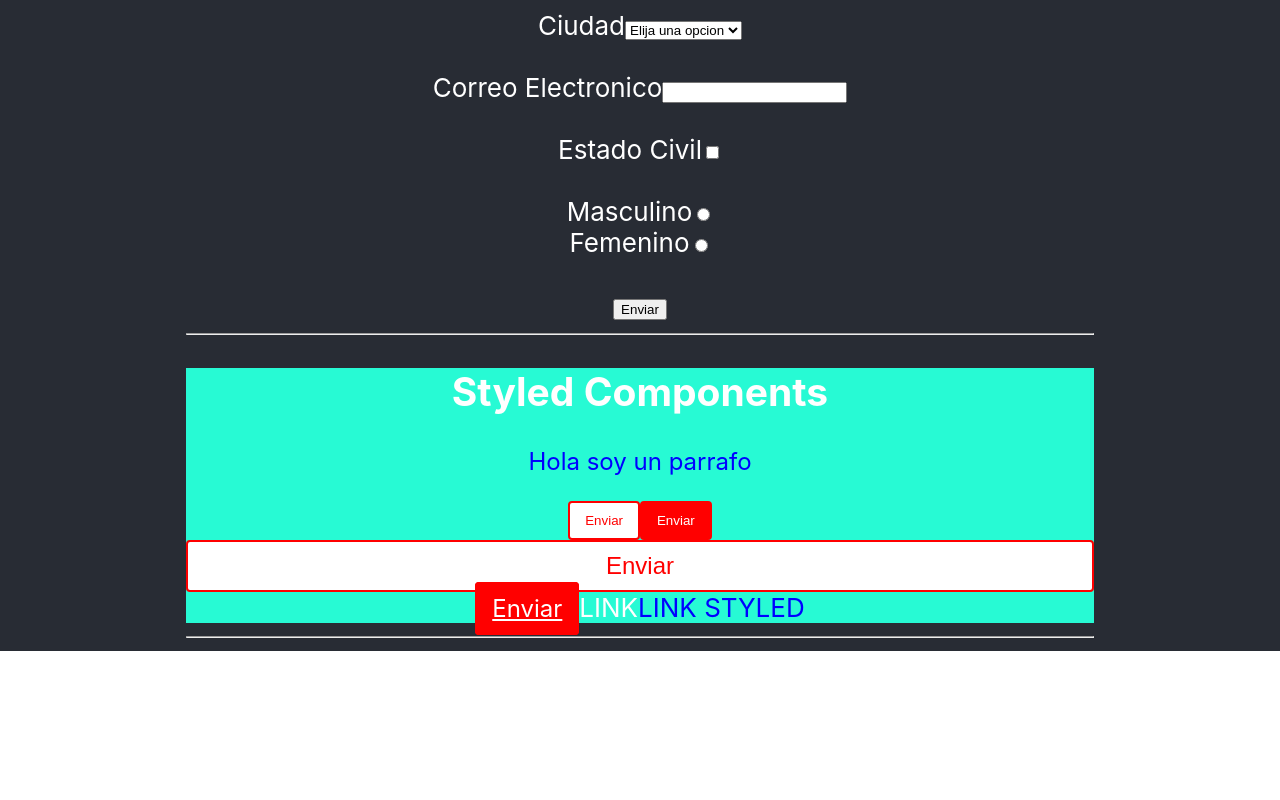
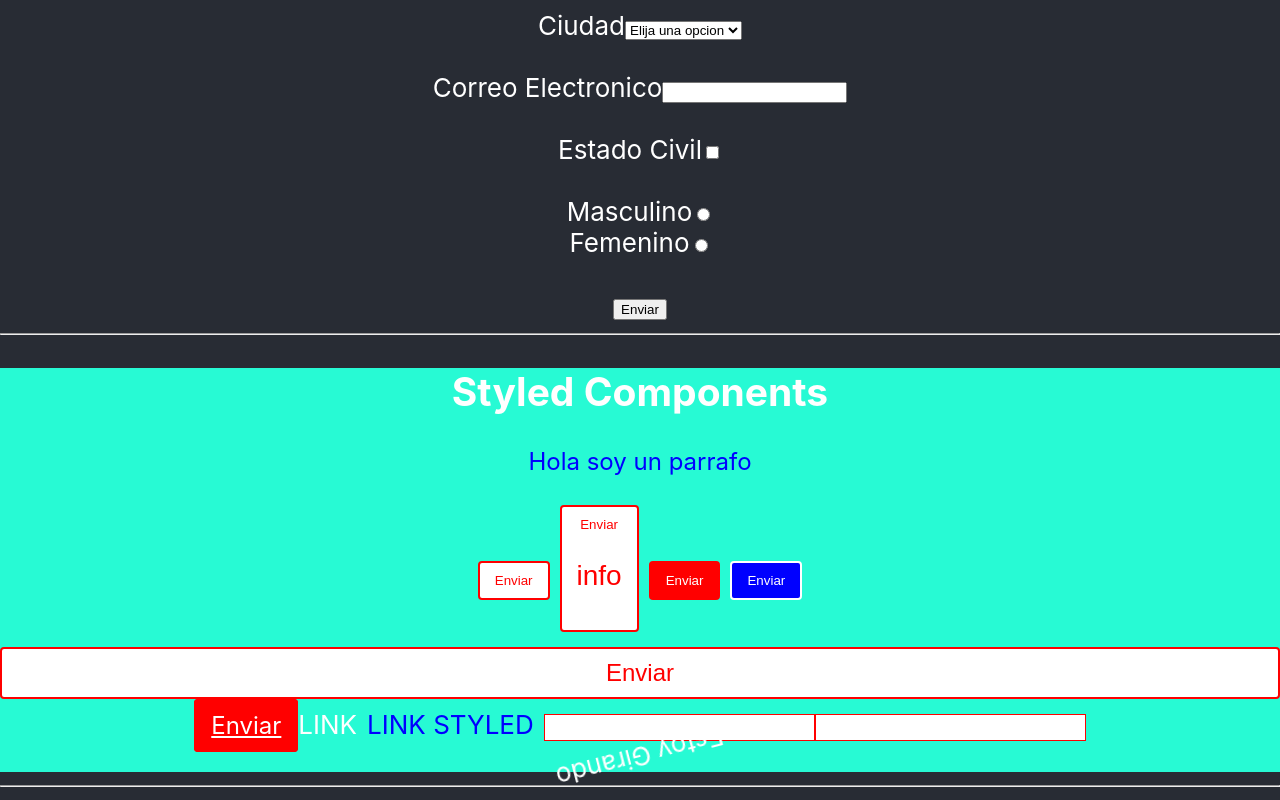
Before and after one commit to kvzon1984/Curso-React, a React (Create React App) app: page / in a window 1280 px wide. Shown: the part 6729-7529 px from the top of the page. Before the commit the page ends 7380 px from the top, so only its background shows below. Built offline with nearby package versions, Linux system fonts and the light colour scheme; no server answers.

Commit message:
fix se agrega animaciones keyframes

```diff
--- a/src/components/StyledComponentExplicacion/Styled.js
+++ b/src/components/StyledComponentExplicacion/Styled.js
@@ -1,4 +1,4 @@
-import styled from "styled-components";
+import styled, {keyframes} from "styled-components";
 
 const P = styled.p`
     font-size:24px;
@@ -10,15 +10,32 @@ const Content = styled.div`
 `
 
 const Button = styled.button`
+    transition: box-shadow 0.2s ease;
     background-color: ${props => props.primary ? 'red' : 'white'};
     color: ${props => props.primary ? 'white' : 'red'};
     padding: 10px 15px;
+    margin: 5px;
     border: solid 2px red;
     border-radius: 4px;
     cursor: pointer;
+
+    &:hover{
+        box-shadow: 5px 2px 5px rgb(50,0,50,0.3);
+        border: solid 2px #fff;
+    }
+
+    &.secundary{
+        background-color: blue;
+        border: solid 2px #fff;
+    }
+
+    .info{
+        font-size: 28px;
+    }
 `
 
 const BlockButton=styled(Button)`
+    margin: 10px 0;
     width:100%;
     font-size:24px;
 `
@@ -28,9 +45,45 @@ const Link = ({ className, ...props}) => {
 }
 
 const StyledLink=styled(Link)`
+    margin: 10px;
     color:blue;
 `
 
+// const Input = () => {
+//     return(
+//         <input type="text" className={className}/>
+//     )
+// }
+
+const Input = styled.input.attrs(props => ({
+    type: 'text',
+    color: props.color || 'red'
+}))`
+    font-size: 20px;
+    border: 1px solid red;
+    //puedo interseptar las propiedades
+    color: ${props => props.color}
+`
+
+const Password = styled(Input).attrs({
+    type: 'password'
+})``
+
+
+const girar = keyframes`
+    from {
+        transform: rotate(0deg);
+    }
+
+    to {
+        transform: rotate(360deg);
+    }
+`
+
+const Rotar = styled.div`
+    animation: ${girar} 2s linear infinite;
+    display: inline-block;
+`
 const Styled = () => {
     return(
         <Content>
@@ -39,12 +92,17 @@ const Styled = () => {
             </h1>
             <P>Hola soy un parrafo</P>
             <Button>Enviar</Button>
+            <Button>Enviar<p className="info">info</p></Button>
             <Button primary>Enviar</Button>
+            <Button primary className="secundary">Enviar</Button>
             <BlockButton>Enviar</BlockButton>
             <BlockButton primary as='a' href='#'>Enviar</BlockButton>
             <Link>LINK</Link>
             <StyledLink>LINK STYLED</StyledLink>
-
+            <Input color='blue'/>
+            <Password/>
+            <br/>
+            <Rotar>Estoy Girando</Rotar>
         </Content>
 
     )
```
Also changed, not shown: 1 other file (tests, documents, lock files or other folders). Lines whose indentation alone changed are shown as unchanged.
